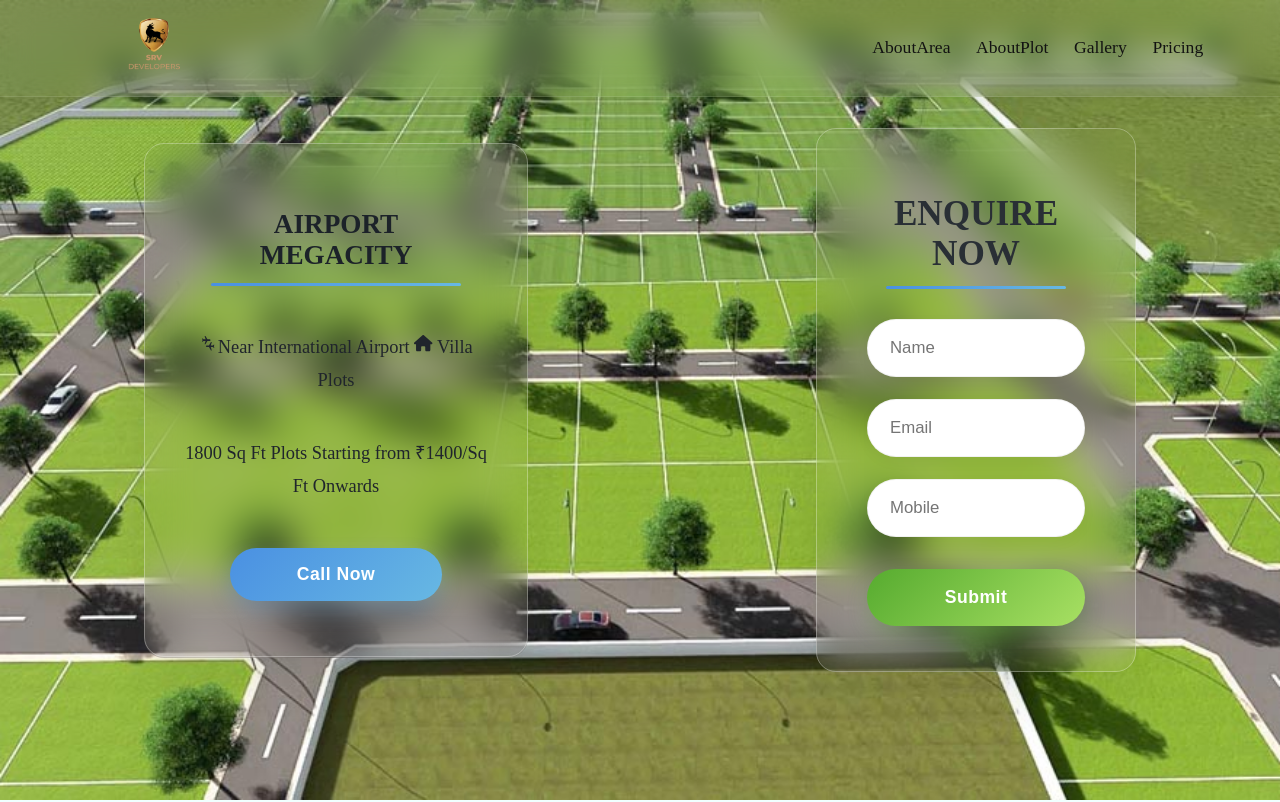
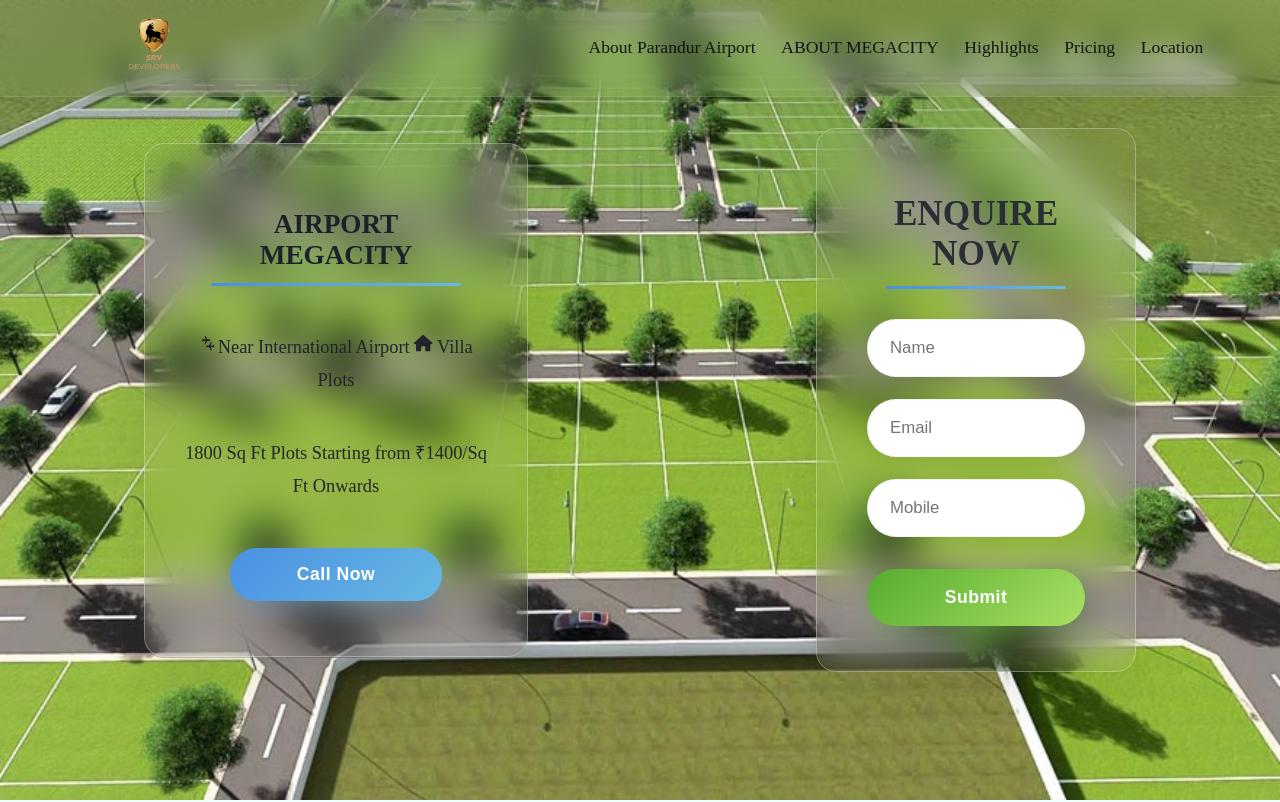
Before and after one commit to santhoshkumar011/v1, a React (Vite) app: page / in a window 1280 px wide. Shown: the top 802 px of the page. Built offline with nearby package versions, Linux system fonts and the light colour scheme.

Commit message:
Update Navbar.jsx

```diff
--- a/src/components/Navbar.jsx
+++ b/src/components/Navbar.jsx
@@ -43,24 +43,24 @@
       <ul className={`navbar-menu ${mobileMenuOpen ? "active" : ""}`}>
         <li>
           <Link
-            to="AboutParandur"
+            to="AboutArea"
             smooth={true}
             offset={-90}
             duration={500}
             onClick={closeMenu}
           >
-            AboutArea
+            About Parandur Airport
           </Link>
         </li>
         <li>
           <Link
-            to="AboutMegacity"
+            to="AboutPlot"
             smooth={true}
             offset={-90}
             duration={600}
             onClick={closeMenu}
           >
-            AboutPlot
+            ABOUT MEGACITY
           </Link>
         </li>
         <li>
@@ -71,7 +71,7 @@
             duration={500}
             onClick={closeMenu}
           >
-            Gallery
+            Highlights
           </Link>
         </li>
         <li>
@@ -85,6 +85,17 @@
             Pricing
           </Link>
         </li>
+        <li>
+          <Link
+            to="LocationForm"
+            smooth={true}
+            offset={-90}
+            duration={700}
+            onClick={closeMenu}
+          >
+            Location
+          </Link>
+        </li>
       </ul>
     </nav>
   );
```
